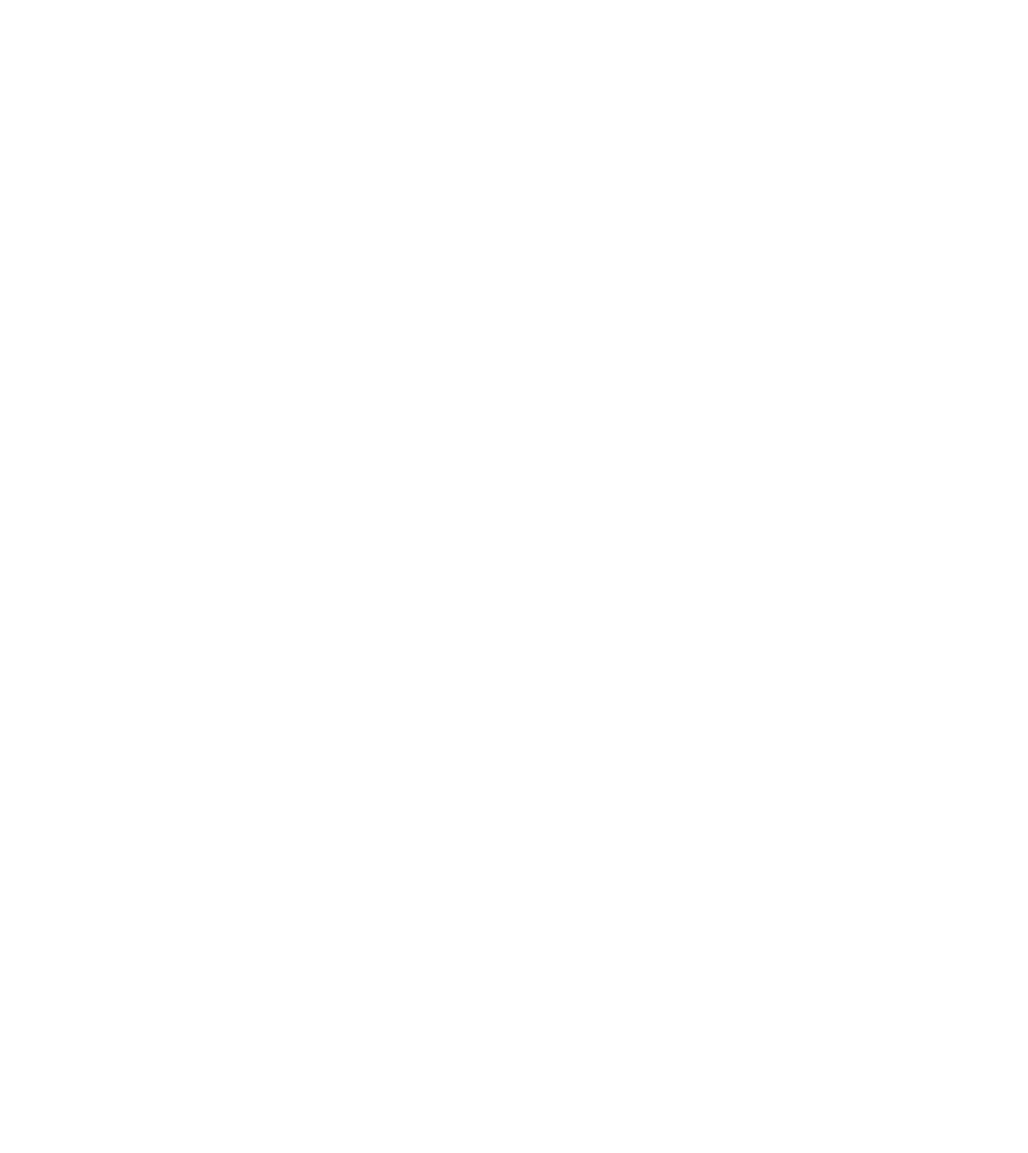
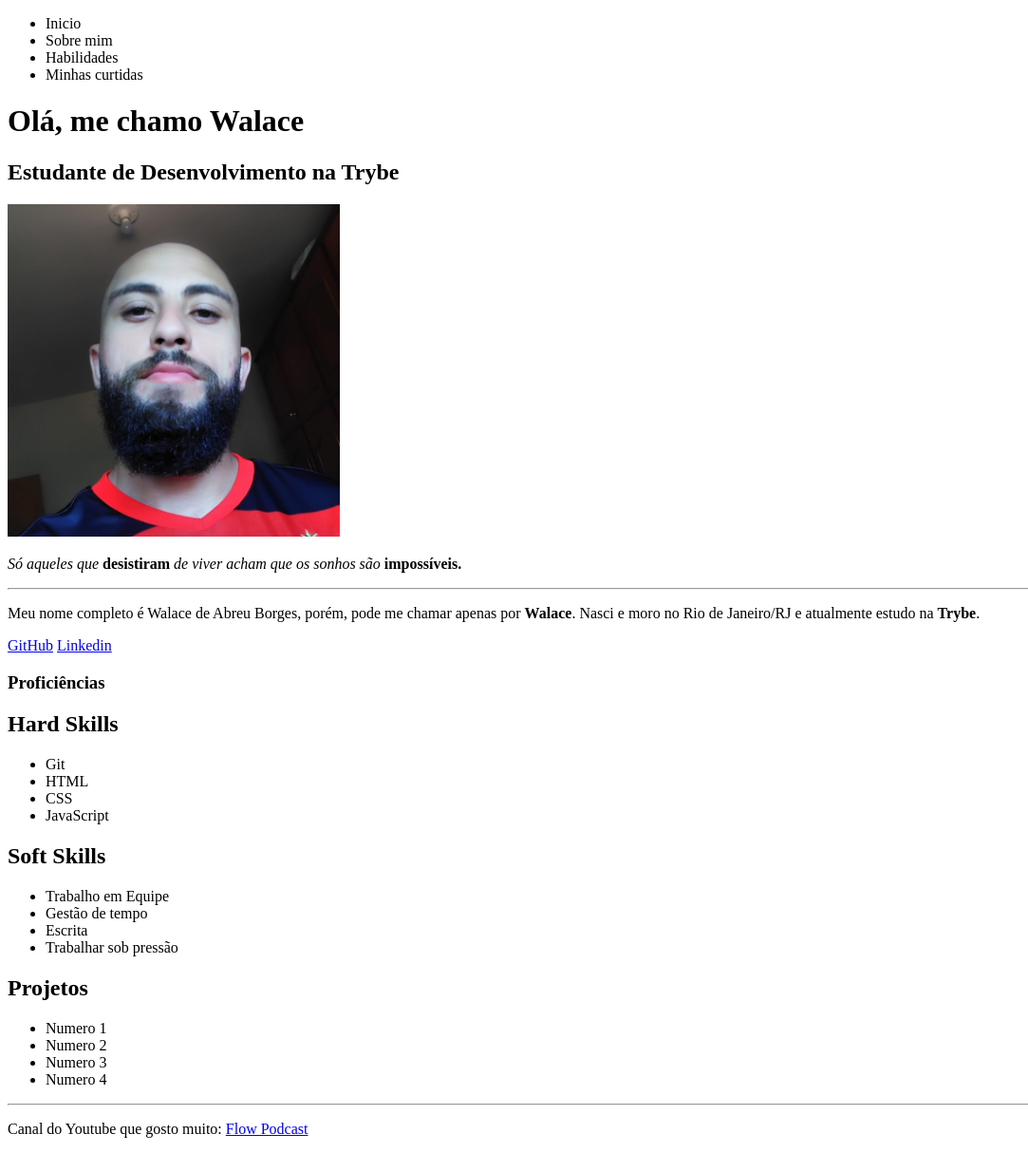
Before and after one commit to walaceborges/walaceborges.github.io, a plain HTML site: page index.html in a window 1280 px wide. Shown: the whole page at 95% size, without its empty margins (0-1083 px from the left). Before the commit the page ends 800 px from the top, so only its background shows below. Drawn offline with Linux system fonts and the light colour scheme.

Commit message:
Adicionar foto e links para o HTML

```diff
--- a/index.html
+++ b/index.html
@@ -5,7 +5,56 @@
     <title>Portfolio | Walace Borges</title>
 </head>
 <body>
+    <!-- Indice -->
+    <ul>
+        <li>Inicio</li>
+        <li>Sobre mim</li>
+        <li>Habilidades</li>
+        <li>Minhas curtidas</li>
+    </ul>
+    <!-- Hello -->
+    <h1>Olá, me chamo Walace</h1>
+    <h2><strong>Estudante de Desenvolvimento na Trybe</strong></h2>
+    <img src="./assets/pessoal.jpg" alt="perfil" width="350px">
+    <br>
+    <p>
+        <i>Só aqueles que</i> <strong>desistiram</strong> <i>de viver acham que os sonhos são</i> <b>impossíveis.</b>
+    </p>
+    <hr>
+    <!-- Sobre -->
+    <p>
+        Meu nome completo é Walace de Abreu Borges, porém, pode me chamar apenas por <b>Walace</b>. Nasci e moro no Rio de Janeiro/RJ e atualmente estudo na <strong>Trybe</strong>.
+    </p>
+    <a href="https://github.com/walaceborges">GitHub</a>
+    <a href="https://www.linkedin.com/in/walace-borges-247611100/">Linkedin</a>
 
+    <h3>Proficiências</h3>
 
+    <h2>Hard Skills</h2>
+    <ul>
+        <li>Git</li>
+        <li>HTML</li>
+        <li>CSS</li>
+        <li>JavaScript</li>
+    </ul>
+
+    <h2>Soft Skills</h2>
+    <ul>
+        <li>Trabalho em Equipe</li>
+        <li>Gestão de tempo</li>
+        <li>Escrita</li>
+        <li>Trabalhar sob pressão</li>
+    </ul>
+
+    <h2><strong>Projetos</strong></h3>
+    <ul>
+        <li>Numero 1</li>
+        <li>Numero 2</li>
+        <li>Numero 3</li>
+        <li>Numero 4</li>
+    </ul>
+    <hr>
+    <!-- Curtir -->
+    <p>Canal do Youtube que gosto muito: <a href="https://www.youtube.com/channel/UC4ncvgh5hFr5O83MH7-jRJg">Flow Podcast</a>
 </body>
 </html>
```
Also changed, not shown: assets/pessoal.jpg (added).
